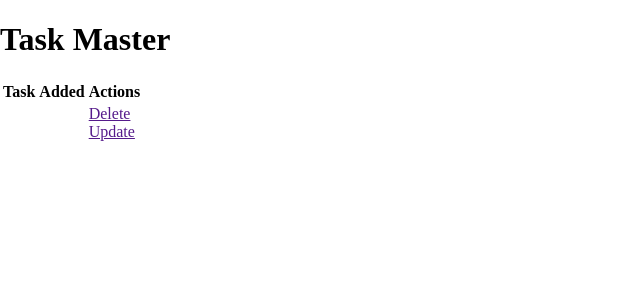
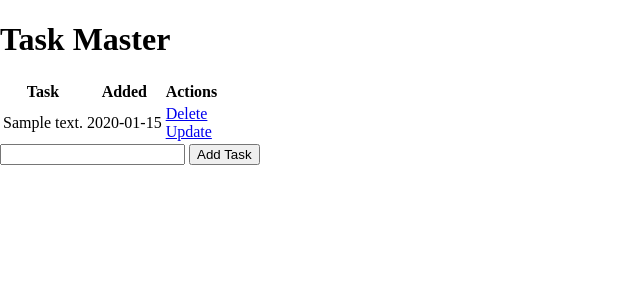
Before and after one commit to apola-islam/Flask-TaskMaster, a Flask app: page / in a window 1280 px wide. Shown: the top 300 px of the page, without its empty margins (0-640 px from the left). Run offline with Flask 3, Linux system fonts and the light colour scheme; tables that the repository leaves empty hold one stand-in row (values such as "Sample post"); parts of the project's set-up code (start-up, migrations or seed data) failed here and were passed over.

Commit message:
delete works

```diff
--- a/app.py
+++ b/app.py
@@ -1,4 +1,4 @@
-from flask import Flask, render_template, url_for, request
+from flask import Flask, render_template, url_for, request, redirect
 from flask_sqlalchemy import SQLAlchemy
 from datetime import datetime
 
@@ -11,9 +11,32 @@ class Todo(db.Model):
     date_created = db.Column(db.DateTime,default=datetime.now)
     def __repr__(self):
         return '<Task %r>' % self.id
-@app.route("/")
+@app.route('/',methods=['POST','GET'])
 def index():
-    return render_template('index.html')
+    if request.method=='POST':
+        task_content = request.form['content']
+        new_task = Todo(content=task_content)
+        try:
+            db.session.add(new_task)
+            db.session.commit()
+            return redirect('/')
+        except:
+            return "Error"
+    else:
+        tasks=Todo.query.order_by(Todo.date_created).all()
+        return render_template('index.html',tasks=tasks)
+@app.route('/delete/<int:id>')
+def delete(id):
+    task_to_delete = Todo.query.get_or_404(id)
 
+    try:
+        db.session.delete(task_to_delete)
+        db.session.commit()
+        return redirect('/')
+    except:
+        return "Error"
+@app.route('/update/<int: id>',methods=['GET','POST'])
+def update(id):
+    return ""
 if __name__ == "__main__":
     app.run(debug=True)
--- a/templates/index.html
+++ b/templates/index.html
@@ -1,7 +1,7 @@
 {% extends 'base.html' %}
 
 {% block head %}
-
+<title> Task Master </title>
 {% endblock %}
 
 {% block body %}
@@ -13,17 +13,24 @@
             <th>Added</th>
             <th>Actions</th>
         </tr>
+        {% for task in tasks %}
         <tr>
-            <td></td>
-            <td></td>
+            <td>{{ task.content }}</td>
+            <td>{{ task.date_created.date() }}</td>
             <td>
-                <a href="">Delete</a>
+                <a href="/delete/{{task.id}}">Delete</a>
                 <br>
-                <a href="">Update</a>
+                <a href="/update/{{task.id}}">Update</a>
             </td>
 
         </tr>
+        {% endfor %}
 
     </table>
+
+    <form action="/" method="POST">
+        <input type="text" name="content" id="content">
+        <input type="submit" value="Add Task" id="">
+    </form>
 </div>
 {% endblock %}
```
Also changed, not shown: instance/test.db, templates/update.html (added).
